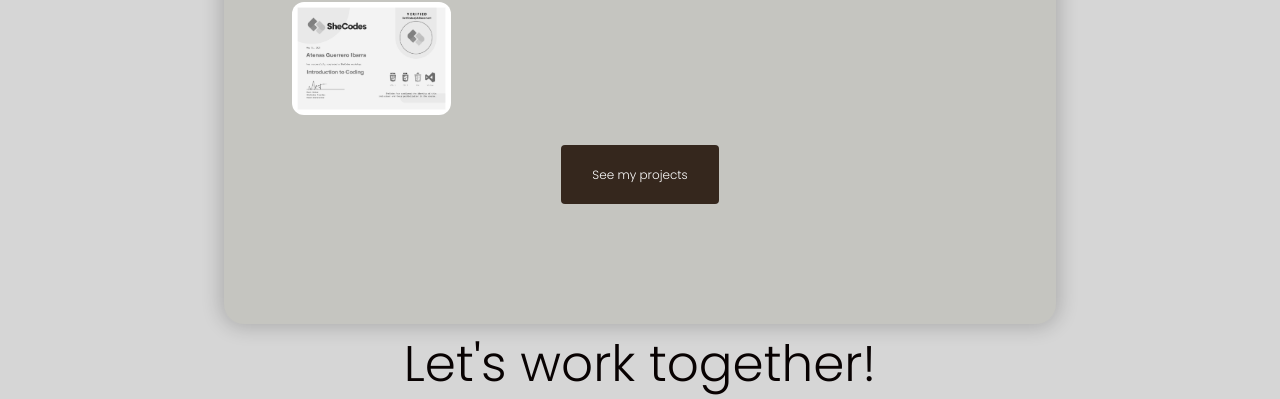
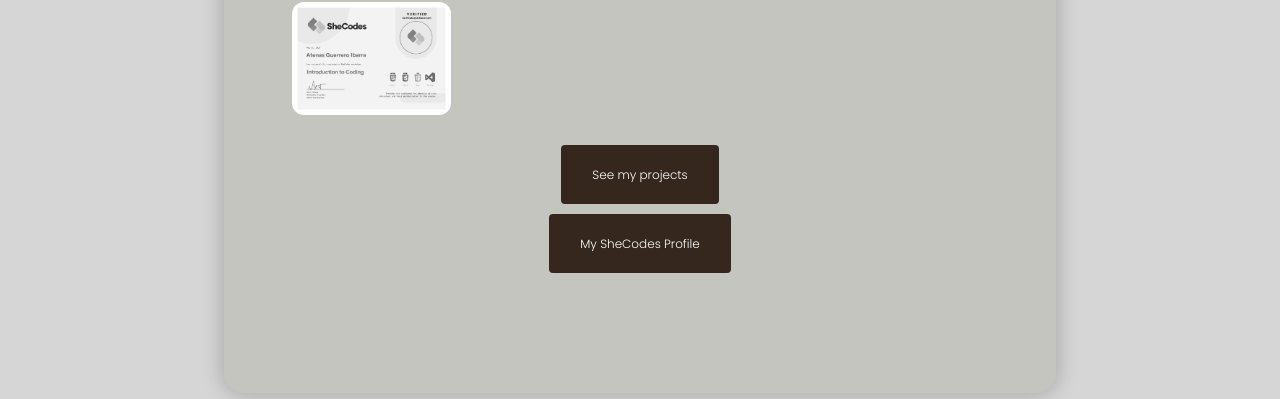
Before and after one commit to thenoxwitch/my-professional-portfolio, a plain HTML site: page certifications.html in a window 1280 px wide. Shown: the part 565-964 px from the top of the page. Drawn offline with nearby package versions, Linux system fonts and the light colour scheme; a web font is replaced by a local one.

Commit message:
added a button

```diff
--- a/certifications.html
+++ b/certifications.html
@@ -167,6 +167,14 @@
               >See my projects</a
             >
             <br />
+            <a
+              href="certifications.html"
+              target="_blank"
+              class="btn btn-branding certifications-button"
+              title="Atenas SheCodes Certifications and profile"
+              >My SheCodes Profile</a
+            >
+            <br />
 
 
         </div>
```
Also changed, not shown: work.html (+2 -0 lines).
